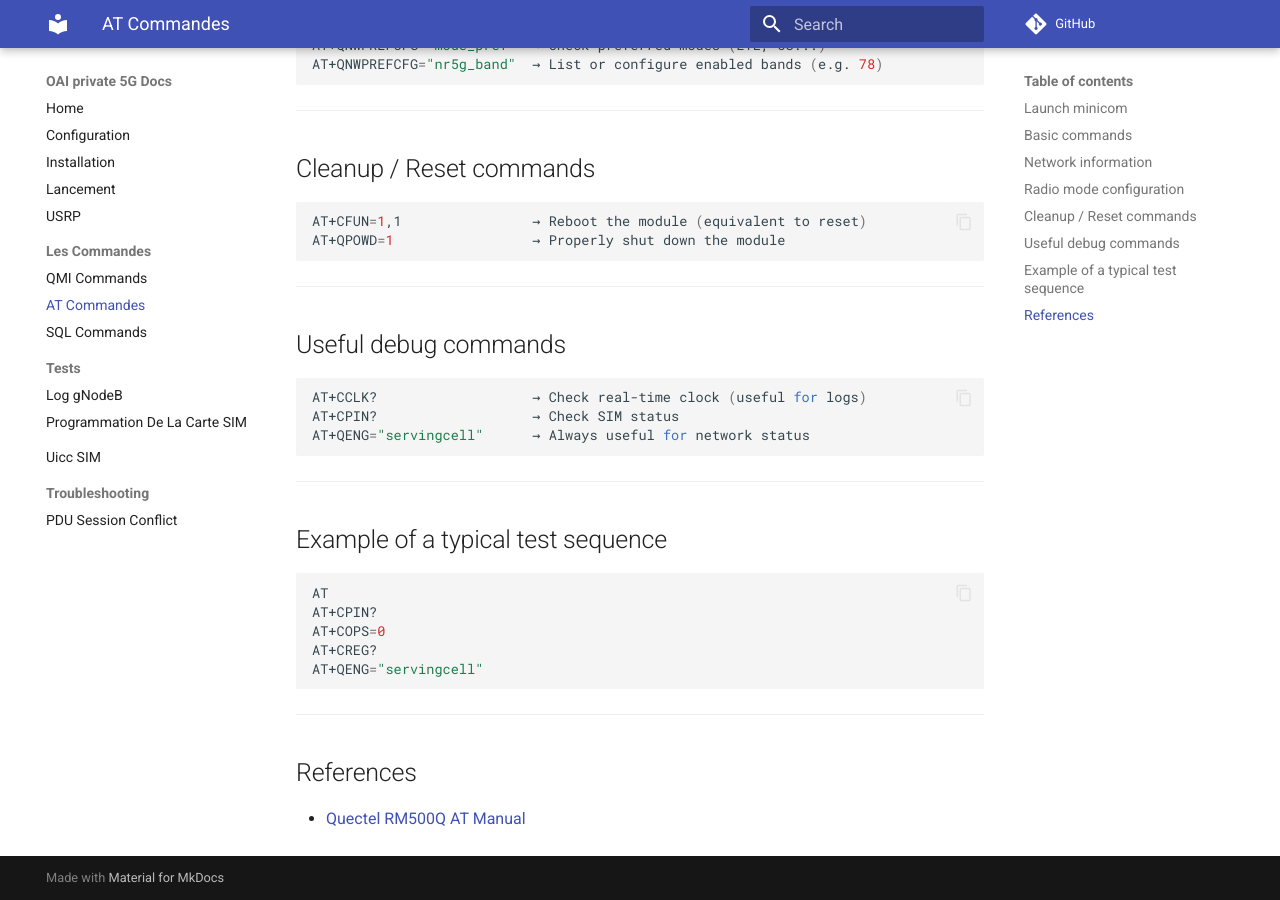
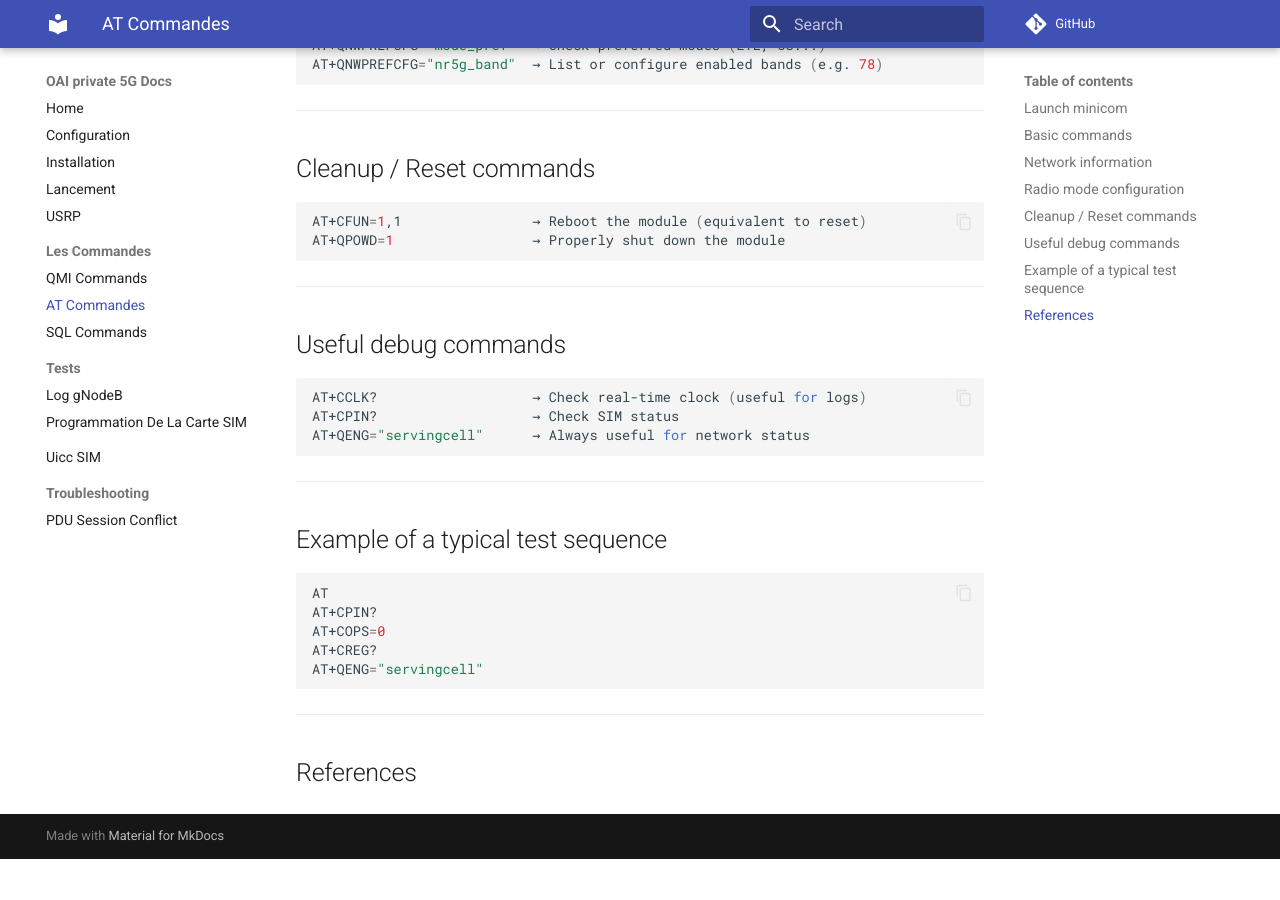
Before and after one commit to LRT-LIGM/OAI-Private-Network, an MkDocs documentation site: the page built from docs/at_commands_reference.md, in a window 1280 px wide and 900 px high, scrolled down 999 px. Built offline with MkDocs 1.6.1 and Material for MkDocs 9.7.7, drawn with Linux system fonts in a browser that asks for light colours; comment, search, counter and statistics services are not loaded; after the commit the page ends 1858 px from its top, so only the background shows below that.

```diff
--- a/docs/at_commands_reference.md
+++ b/docs/at_commands_reference.md
@@ -77,5 +77,3 @@
 ---
 
 ## References
-
-* [Quectel RM500Q AT Manual](https://www.quectel.com/product/5g-rm500q-series/)
```
